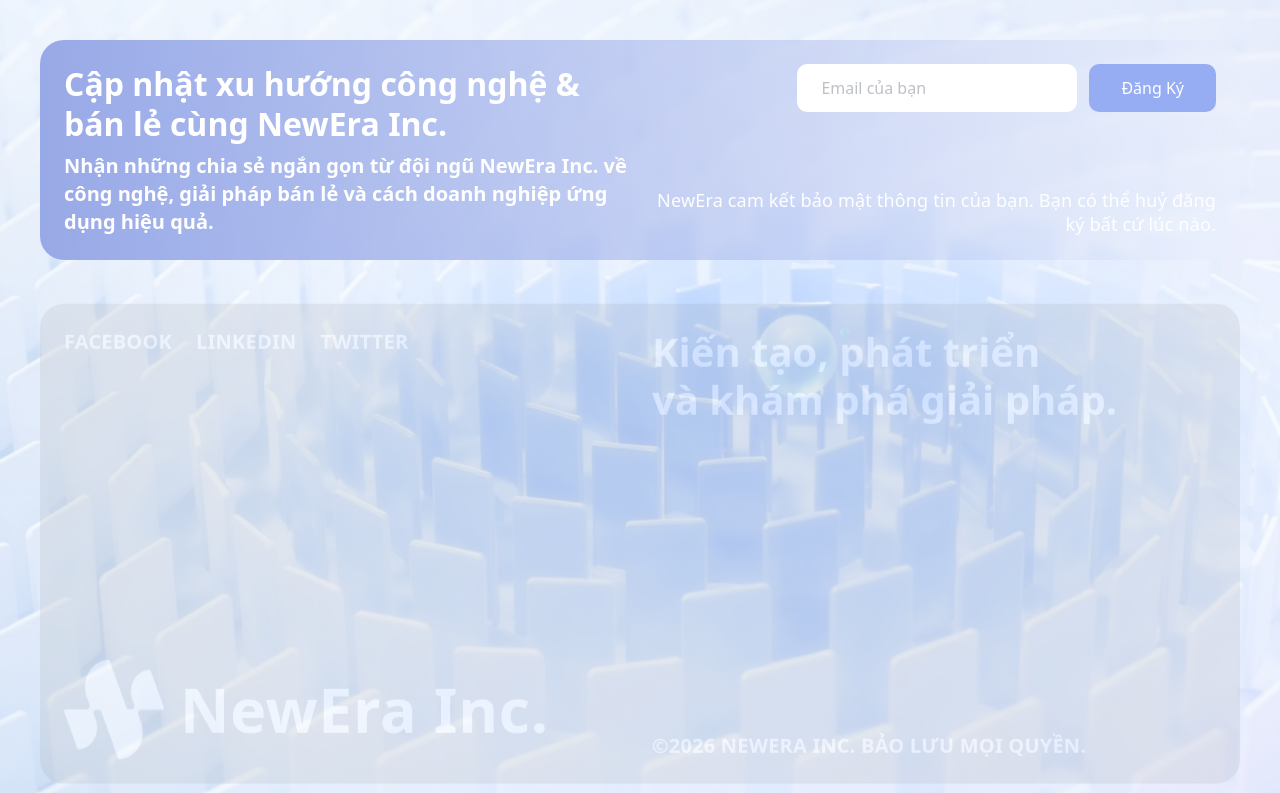
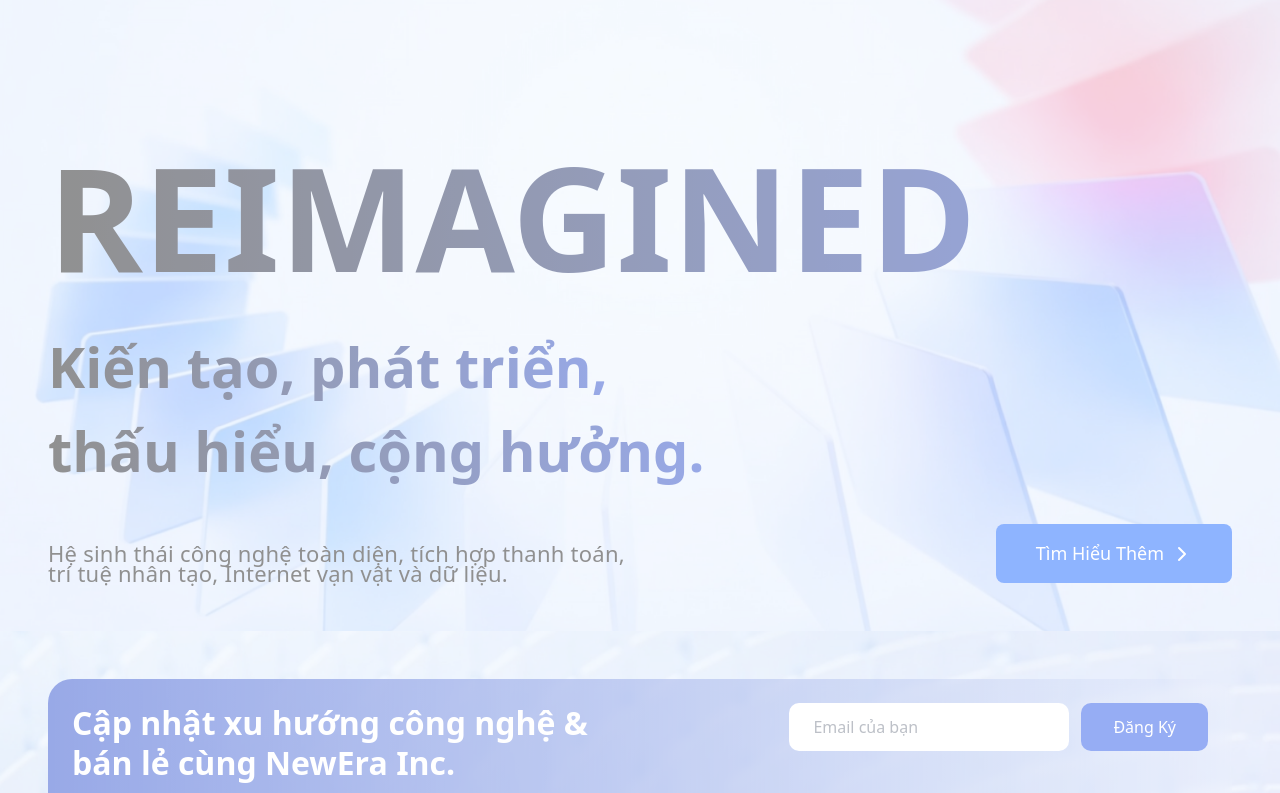
Before and after one commit to OliverDoan/landling-page-fe, a Next.js app: page / in a window 1280 px wide. Shown: the top 793 px of the page. Built offline with nearby package versions, Linux system fonts and the light colour scheme.

Commit message:
feat: code UI header

```diff
--- a/app/page.tsx
+++ b/app/page.tsx
@@ -6,6 +6,7 @@
 import Navigation from "@/components/Navigation";
 import MainContent from "@/components/MainContent";
 import Footer from "@/components/Footer";
+import Header from "@/components/Header";
 
 export default function Home() {
   const [isLoading, setIsLoading] = useState(true);
@@ -22,6 +23,7 @@
             transition={{ duration: 0.5 }}
           >
             <Navigation />
+            <Header />
             {/* <MainContent /> */}
             <Footer />
           </motion.div>
--- a/components/Footer.tsx
+++ b/components/Footer.tsx
@@ -6,7 +6,7 @@
 
 export default function Footer() {
   return (
-    <footer className="relative w-full overflow-hidden min-h-screen flex items-end justify-center p-4">
+    <footer className={styles.footer}>
       {/* Background Image */}
       <div className="absolute inset-0 -z-10">
         <div className="relative w-full h-full">
--- /dev/null
+++ b/components/Header.tsx
@@ -0,0 +1,78 @@
+"use client";
+
+import Image from "next/image";
+import React from "react";
+import styles from "./style/Header.module.css";
+
+function Header() {
+  return (
+    <header className={styles.header}>
+      {/* Background Image */}
+      <div className={styles.backgroundImage}>
+        <Image
+          src="/bg-header.png"
+          alt="Header Background"
+          fill
+          className={styles.bgImage}
+          priority
+          unoptimized
+        />
+      </div>
+
+      {/* Content Container */}
+      <div className={styles.container}>
+        {/* Top Section - REIMAGINED Title */}
+        <div className={styles.topSection}>
+          <h1 className={styles.mainTitle}>
+            REIMAGINED
+          </h1>
+          <div className={styles.middleSection}>
+            <div className={styles.subtitle}>
+              Kiến tạo, phát triển,
+            </div>
+            <br />
+            <div className={styles.subtitle}>
+              thấu hiểu, cộng hưởng.
+            </div>
+          </div>
+        </div>
+
+        {/* Middle Section - Subtitle */}
+
+
+        {/* Bottom Section - Description and CTA */}
+        <div className={styles.bottomSection}>
+          {/* Description Text */}
+          <p className={styles.description}>
+            Hệ sinh thái công nghệ toàn diện, tích hợp thanh toán,
+            trí tuệ nhân tạo, Internet vạn vật và dữ liệu.
+          </p>
+
+          {/* CTA Buttons */}
+          <div className={styles.ctaContainer}>
+            <button className={styles.ctaButton}>
+              Tìm Hiểu Thêm
+              <svg
+                width="20"
+                height="20"
+                viewBox="0 0 20 20"
+                fill="none"
+                xmlns="http://www.w3.org/2000/svg"
+              >
+                <path
+                  d="M7 4L13 10L7 16"
+                  stroke="white"
+                  strokeWidth="2"
+                  strokeLinecap="round"
+                  strokeLinejoin="round"
+                />
+              </svg>
+            </button>
+          </div>
+        </div>
+      </div>
+    </header>
+  );
+}
+
+export default Header;
--- a/components/Loading.tsx
+++ b/components/Loading.tsx
@@ -72,7 +72,7 @@
           >
             <div className="relative w-full h-full">
               <Image
-                src="/image.png"
+                src="/bg-header.png"
                 alt="Background"
                 fill
                 className="object-cover"
@@ -168,7 +168,7 @@
           >
             <div className="relative h-full w-full">
               <Image
-                src="/image.png"
+                src="/bg-header.png"
                 alt="Progress"
                 fill
                 className="object-cover object-left"
--- a/components/style/Footer.module.css
+++ b/components/style/Footer.module.css
@@ -7,10 +7,27 @@
 line-height: 28px; /* 125% */
 }
 
-@media (min-width: 640px) {
+.footer {
+    position: relative;
+    width: 100%;
+    min-height: 100vh;
+    display: flex;
+    align-items: center;
+    justify-content: center;
+    overflow: hidden;
+    padding: 24px;
+    padding-top: 100px;
+}
+
+@media (min-width: 320px) {
     .titleCard {
         font-size: 24px;
         line-height: 32px;
+    }
+
+    .footer {
+        padding: 24px;
+        min-height: auto;
     }
 }
 
--- /dev/null
+++ b/components/style/Header.module.css
@@ -0,0 +1,209 @@
+.header {
+  position: relative;
+  width: 100%;
+  min-height: 100vh;
+  display: flex;
+  align-items: center;
+  justify-content: center;
+  overflow: hidden;
+}
+
+.backgroundImage {
+  position: absolute;
+  top: 0;
+  left: 0;
+  width: 100%;
+  height: 100%;
+  z-index: -1;
+}
+
+.bgImage {
+  object-fit: cover;
+}
+
+.container {
+  position: relative;
+  z-index: 1;
+  width: 100%;
+  max-width: 1280px;
+  margin: 0 auto;
+  /* padding: 24px; */
+  display: flex;
+  flex-direction: column;
+  justify-content: space-between;
+  min-height: calc(100vh - 80px);
+  gap: 24px;
+}
+
+.topSection {
+  flex-direction: column;
+  align-items: center;
+  gap: 24px;
+}
+
+.mainTitle {
+
+/* 9xl */
+font-size: 96px;
+font-style: normal;
+font-weight: 700;
+  margin: 0;
+  background: linear-gradient(90deg, #060606 0%, #173DC9 100%);
+background-clip: text;
+-webkit-background-clip: text;
+-webkit-text-fill-color: transparent;
+}
+
+.titlePart1 {
+  color: #1A212E;
+}
+
+.titlePart2 {
+  color: #0056FF;
+}
+
+.middleSection {
+}
+
+.subtitle {
+    display: inline-block;
+    font-size: 96px;
+    font-weight: 700;
+
+    background: linear-gradient(90deg, #060606 0%, #173DC9 100%);
+    background-clip: text;
+    -webkit-background-clip: text;
+    -webkit-text-fill-color: transparent;
+  }
+
+
+.highlight {
+  color: #0056FF;
+}
+
+.bottomSection {
+  display: flex;
+  flex-direction: column;
+  gap: 24px;
+}
+
+.description {
+  font-size: 18px;
+  font-weight: 400;
+  line-height: 1.6;
+  color: #374151;
+  margin: 0;
+  max-width: 600px;
+
+
+  color: var(--black, #060606);
+
+/* 2xl */
+font-size: 24px;
+font-style: normal;
+font-weight: 500;
+line-height: 30px; /* 125% */
+letter-spacing: 0.24px;
+}
+
+.ctaContainer {
+  display: flex;
+  align-items: center;
+  gap: 12px;
+}
+
+.ctaButton {
+  display: flex;
+  align-items: center;
+  gap: 8px;
+  padding: 12px 32px;
+  background-color: #0056FF;
+  color: white;
+  font-size: 16px;
+  font-weight: 500;
+  border: none;
+  border-radius: 8px;
+  cursor: pointer;
+  transition: background-color 0.3s ease;
+}
+
+.ctaButton:hover {
+  background-color: #0048D9;
+}
+
+/* Responsive Styles */
+@media (min-width: 320px) {
+  .container {
+    /* padding: 32px 48px; */
+    padding: 24px;
+    min-height: auto;
+  }
+
+  .mainTitle {
+    font-size: 48px;
+  }
+
+  .subtitle {
+    font-size: 24px;
+  }
+
+  .description {
+    font-size: 14px;
+    line-height: 20px;
+
+  }
+
+  .header {
+    min-height: auto;
+    padding-top: 60px;
+  }
+}
+
+@media (min-width: 1024px) {
+
+  .header {
+    padding: 24px;
+  }
+
+  .container {
+    gap: 32px;
+  }
+
+  .topSection {
+    padding-top: 60px;
+  }
+
+  .mainTitle {
+    font-size: 120px;
+  }
+
+  .subtitle {
+    font-size: 48px;
+  }
+
+  .description {
+    font-size: 22px;
+  }
+
+  .bottomSection {
+    flex-direction: row;
+    align-items: flex-end;
+    justify-content: space-between;
+    gap: 48px;
+  }
+
+  .ctaButton {
+    padding: 16px 40px;
+    font-size: 18px;
+  }
+}
+
+@media (min-width: 1280px) {
+  .mainTitle {
+    font-size: 144px;
+  }
+
+  .subtitle {
+    font-size: 56px;
+  }
+}
```
Also changed, not shown: public/bg-header.png (renamed from public/image.png).
